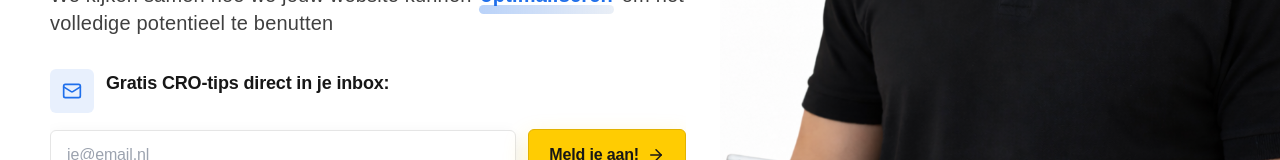
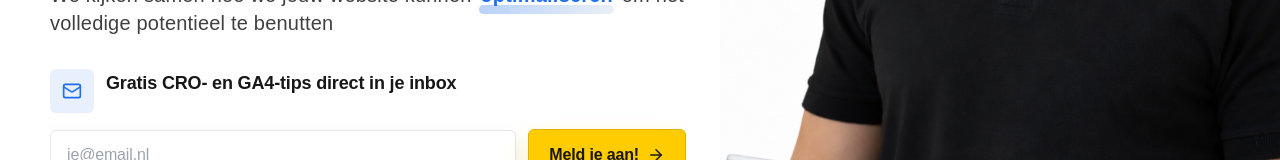
Before and after one commit to ProjectBibo/EcomMeasure3, a React (Vite) app: page / in a window 1280 px wide. Shown: the part 599-759 px from the top of the page. Built offline with nearby package versions, Linux system fonts and the light colour scheme.

Commit message:
Update newsletter signup copy

```diff
--- a/src/components/Hero.jsx
+++ b/src/components/Hero.jsx
@@ -149,7 +149,7 @@ export default function Hero() {
                   <Mail size={20} aria-hidden />
                 </div>
                 <p className="text-base font-semibold leading-tight text-neutral-900 sm:text-lg">
-                  Gratis CRO-tips direct in je inbox:
+                  Gratis CRO- en GA4-tips direct in je inbox
                 </p>
               </div>
               <form
```
